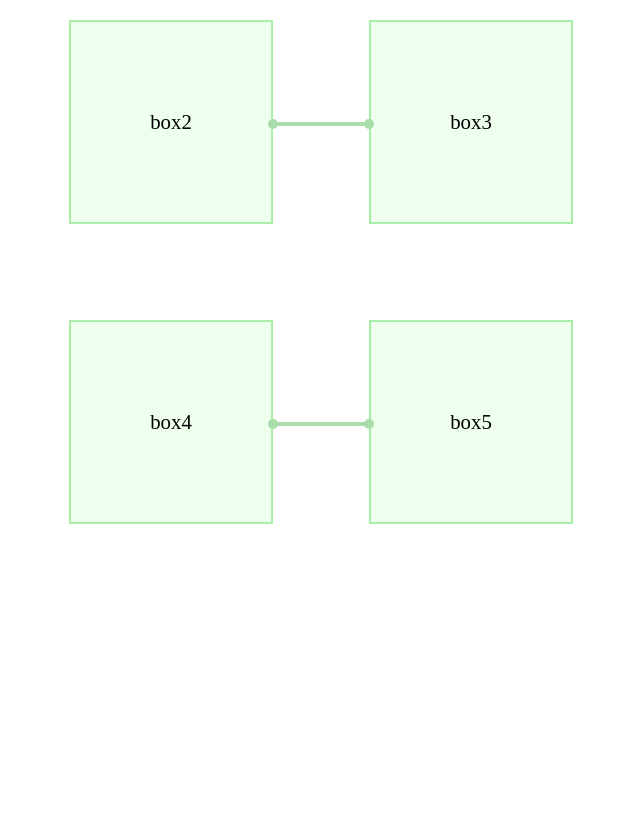
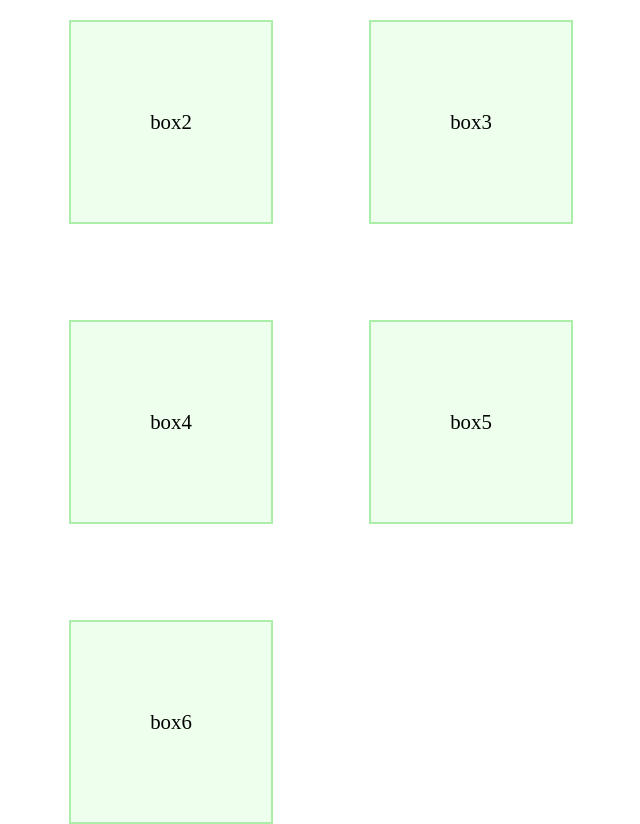
Before and after one commit to Ghibrasoft/box_connectors, a React (Vite) app: page / in a window 1280 px wide. Shown: the part 380-1204 px from the top of the page, without its empty margins (31-671 px from the left). Before the commit the page ends 904 px from the top, so only its background shows below. Built offline with nearby package versions, Linux system fonts and the light colour scheme.

Commit message:
Updating: functionality_of_connectors

```diff
--- a/src/App.tsx
+++ b/src/App.tsx
@@ -5,7 +5,7 @@ function App() {
   return (
     <div className='wrapper'>
       <Board
-        boxQuantity={6}
+        boxQuantity={7}
       />
     </div>
   )
--- a/src/components/Board.tsx
+++ b/src/components/Board.tsx
@@ -1,6 +1,7 @@
 import { useRef, useState } from "react";
 import Connector from "./Connector";
 import { generateBoxes } from "../helpers/generateBoxes";
+
 
 interface IBoardProps {
     boxQuantity: number;
@@ -8,6 +9,10 @@ interface IBoardProps {
     initialLeft?: number;
     gap?: number;
     cols?: number;
+    connections?: {
+        start: number;
+        end: number;
+    }[]
 }
 const Board: React.FC<IBoardProps> = ({
     boxQuantity,
@@ -15,14 +20,15 @@ const Board: React.FC<IBoardProps> = ({
     initialLeft = 100,
     gap = 300,
     cols = 2,
+    connections = []
 }) => {
     const [borderRadius, setBorderRadius] = useState(50);
     const inputRef = useRef<HTMLInputElement>(null);
-    const connections = [
-        { start: 0, end: 1 },
-        { start: 2, end: 3 },
-        { start: 4, end: 5 }
-    ];
+    // const connections = [
+    //     { start: 0, end: 1 },
+    //     { start: 2, end: 3 },
+    //     { start: 4, end: 5 }
+    // ];
 
     // dynamically calculate positions of the boxes
     const boxes = generateBoxes(boxQuantity, cols, gap, initialTop, initialLeft);
@@ -34,6 +40,7 @@ const Board: React.FC<IBoardProps> = ({
         }
     };
 
+    // console.log("Board Re-rendered");
     return (
         <div className="board">
             <h1>CSS Connectors</h1>
@@ -54,7 +61,7 @@ const Board: React.FC<IBoardProps> = ({
                 ))
             }
             {
-                connections.map(({ start, end }) =>
+                connections && connections.map(({ start, end }) =>
                     <Connector
                         key={`${start}-${end}`}
                         startBox={boxes[start]}
--- a/src/components/Connector.tsx
+++ b/src/components/Connector.tsx
@@ -34,7 +34,7 @@ const Connector: React.FC<IConnectorProps> = ({ startBox, endBox, borderRadius }
         const shouldSmooth = currentBorderRadius < maxBorderRadius;
         const widthAndMargin = shouldSmooth ? currentBorderRadius : (currentBorderRadius / 2);
 
-        // props vertical & horizontal
+        // props (vertical & horizontal)
         const getCenterStyle = (v: string, h: string) => {
             return {
                 height: (height / 2) - borderWidth,
@@ -73,6 +73,7 @@ const Connector: React.FC<IConnectorProps> = ({ startBox, endBox, borderRadius }
         endLineStyle
     } = connectorStyle;
 
+    // console.log('Connector Re-Rendered');
     return (
         <div
             className='connector'
--- a/src/helpers/generateBoxes.ts
+++ b/src/helpers/generateBoxes.ts
@@ -1,3 +1,9 @@
+type BoxType = {
+  id: string;
+  top: number;
+  left: number;
+};
+
 export const generateBoxes = (
   boxQuantity: number,
   cols: number,
@@ -5,7 +11,7 @@ export const generateBoxes = (
   initialTop: number,
   initialLeft: number
 ) => {
-  let boxes = [];
+  let boxes: BoxType[] = [];
   let index = 0;
   let row = 0;
   let col = 0;
```
